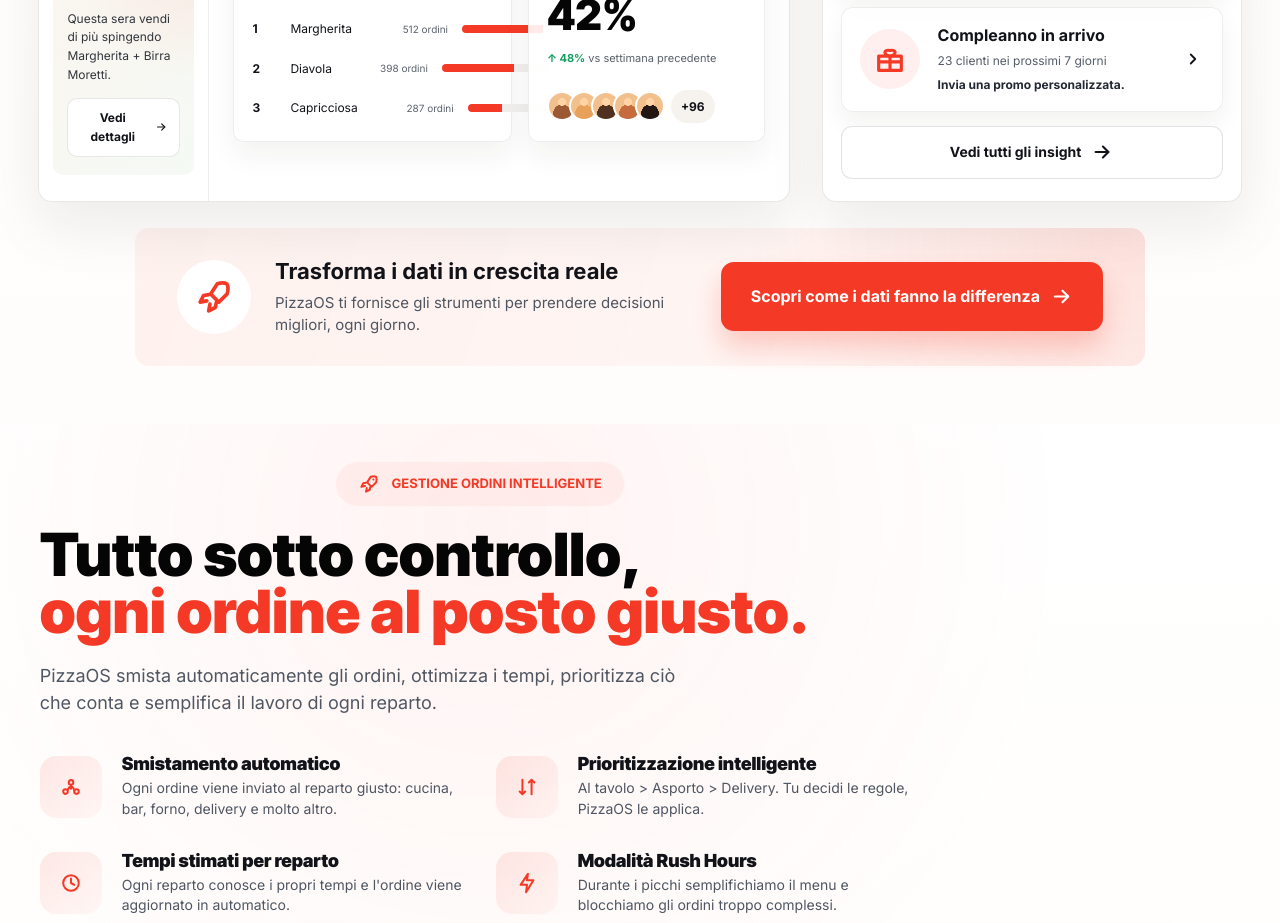
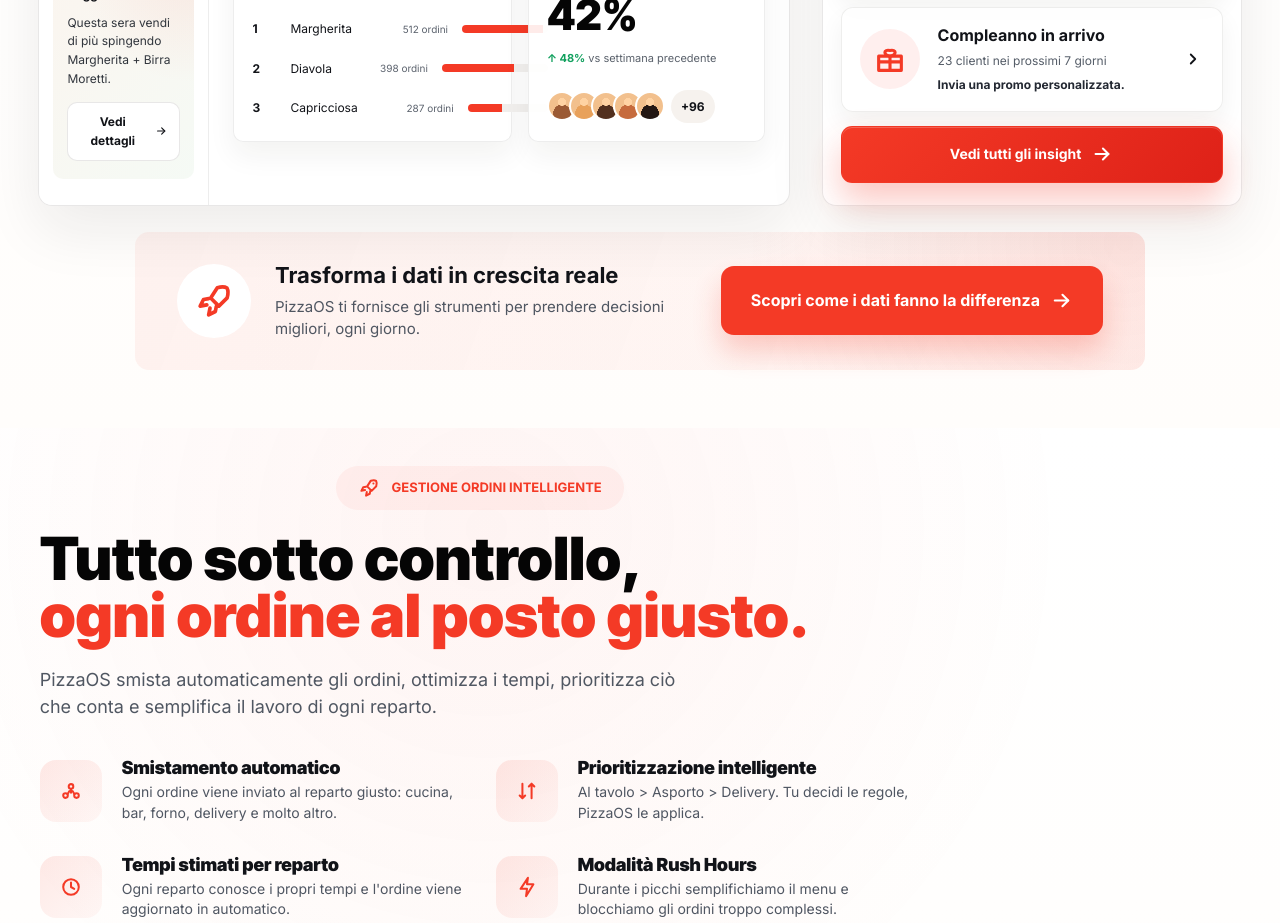
Before and after one commit to kremisi-com/pizzaos, a Next.js app in the folder apps/landing/: page / in a window 1280 px wide. Shown: the part 7420-8343 px from the top of the page. Built offline with nearby package versions, Linux system fonts and the light colour scheme.

Commit message:
style(landing): highlight analytics dashboard CTA
Increase the visual contrast of the analytics growth section dashboard CTA by switching it from a neutral button to a branded red treatment with hover and focus states.

```diff
--- a/apps/landing/src/features/home/components/analytics-growth-section.module.css
+++ b/apps/landing/src/features/home/components/analytics-growth-section.module.css
@@ -663,13 +663,36 @@
 .insights > a {
   width: 100%;
   margin-top: 14px;
-  padding: 14px;
-  border: 1px solid rgba(31, 28, 25, 0.12);
+  padding: 16px 18px;
+  border: 1px solid rgba(244, 58, 38, 0.72);
   border-radius: 11px;
-  background: #ffffff;
-  color: #111318;
+  background:
+    linear-gradient(135deg, var(--color-brand-red) 0%, #de2118 100%);
+  color: #ffffff;
   font-size: 14px;
   font-weight: 900;
+  box-shadow:
+    0 18px 34px rgba(244, 58, 38, 0.28),
+    inset 0 1px 0 rgba(255, 255, 255, 0.22);
+  transition:
+    background-color 180ms ease,
+    box-shadow 180ms ease,
+    transform 180ms ease;
+}
+
+.insights > a:hover,
+.insights > a:focus-visible {
+  background:
+    linear-gradient(135deg, #ff4a2d 0%, var(--color-brand-red-dark) 100%);
+  box-shadow:
+    0 22px 42px rgba(244, 58, 38, 0.34),
+    inset 0 1px 0 rgba(255, 255, 255, 0.24);
+  transform: translateY(-1px);
+}
+
+.insights > a:focus-visible {
+  outline: 3px solid rgba(244, 58, 38, 0.26);
+  outline-offset: 3px;
 }
 
 .bottomCta {
```
